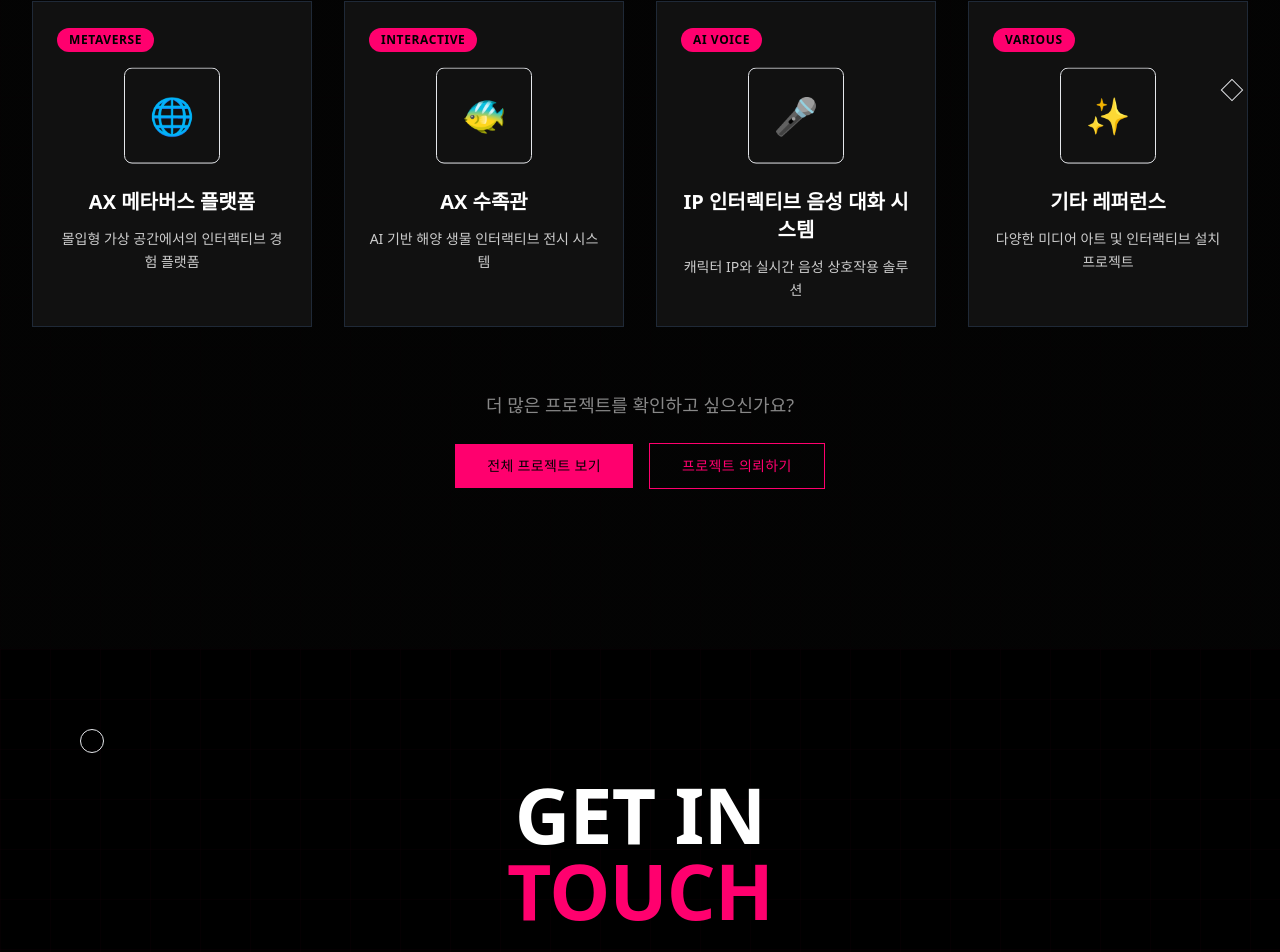
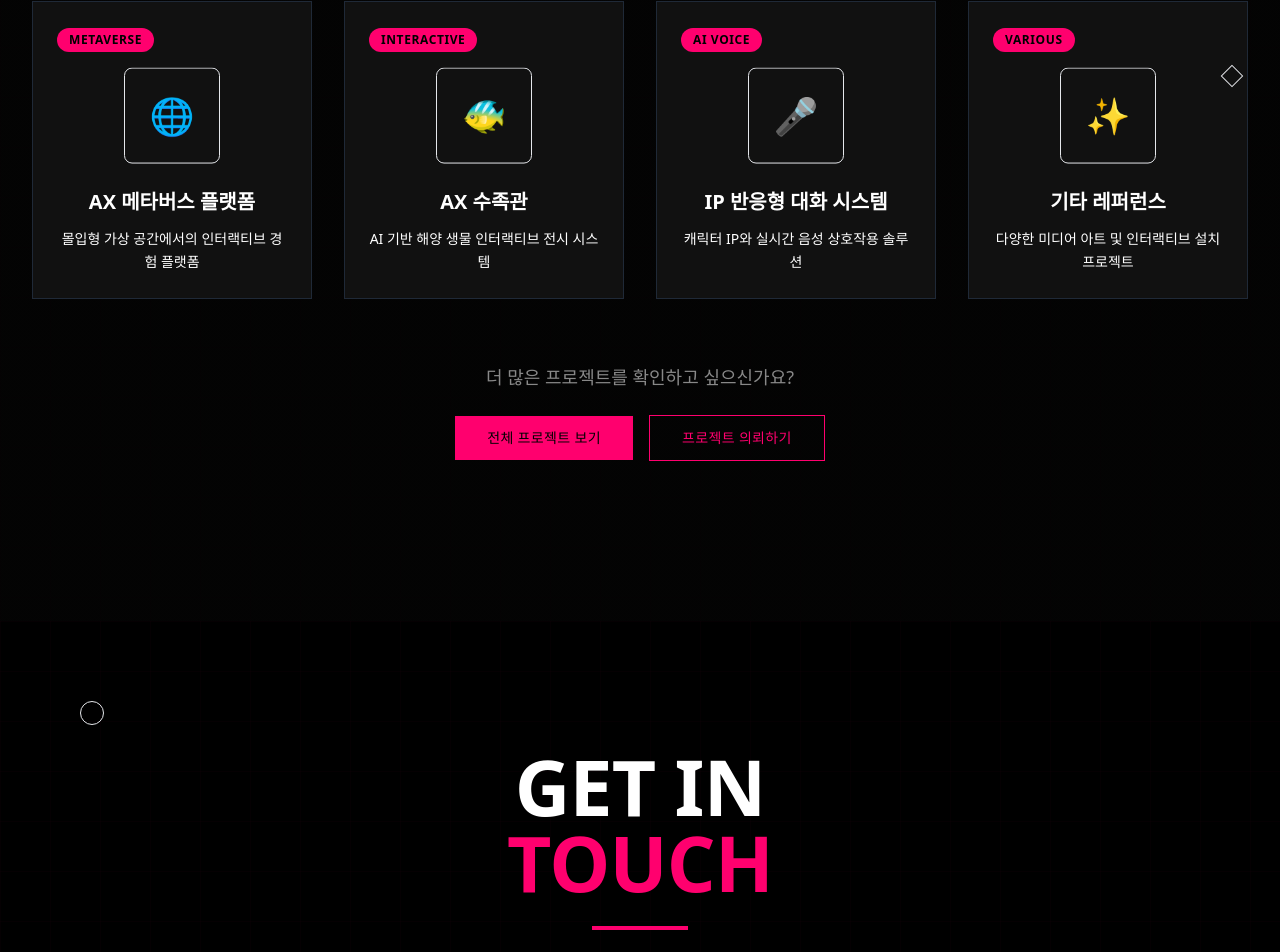
Before and after one commit to nohemie00/terrafuture, a React (Create React App) app: page / in a window 1280 px wide. Shown: the part 2136-3088 px from the top of the page. Built offline with nearby package versions, Linux system fonts and the light colour scheme.

Commit message:
Update ProjectReferences.js

```diff
--- a/src/components/ProjectReferences.js
+++ b/src/components/ProjectReferences.js
@@ -1,7 +1,7 @@
 import React, { useEffect, useState } from 'react';
 
 const ProjectReferences = () => {
-  const [isVisible, setIsVisible] = useState(false);
+  const [isVisible, setIsVisible] = useState(true);
 
   useEffect(() => {
     const observer = new IntersectionObserver(
@@ -41,7 +41,7 @@ const ProjectReferences = () => {
       delay: "0.2s"
     },
     {
-      title: "IP 인터렉티브 음성 대화 시스템",
+      title: "IP 반응형 대화 시스템",
       description: "캐릭터 IP와 실시간 음성 상호작용 솔루션",
       category: "AI VOICE",
       image: "🎤",
@@ -104,7 +104,7 @@ const ProjectReferences = () => {
                   <h3 className="text-xl font-tech font-bold text-white mb-3 group-hover:text-pink transition-colors duration-300">
                     {project.title}
                   </h3>
-                  <p className="text-secondary leading-relaxed text-sm">
+                  <p className="text-white leading-relaxed text-sm">
                     {project.description}
                   </p>
                 </div>
```
